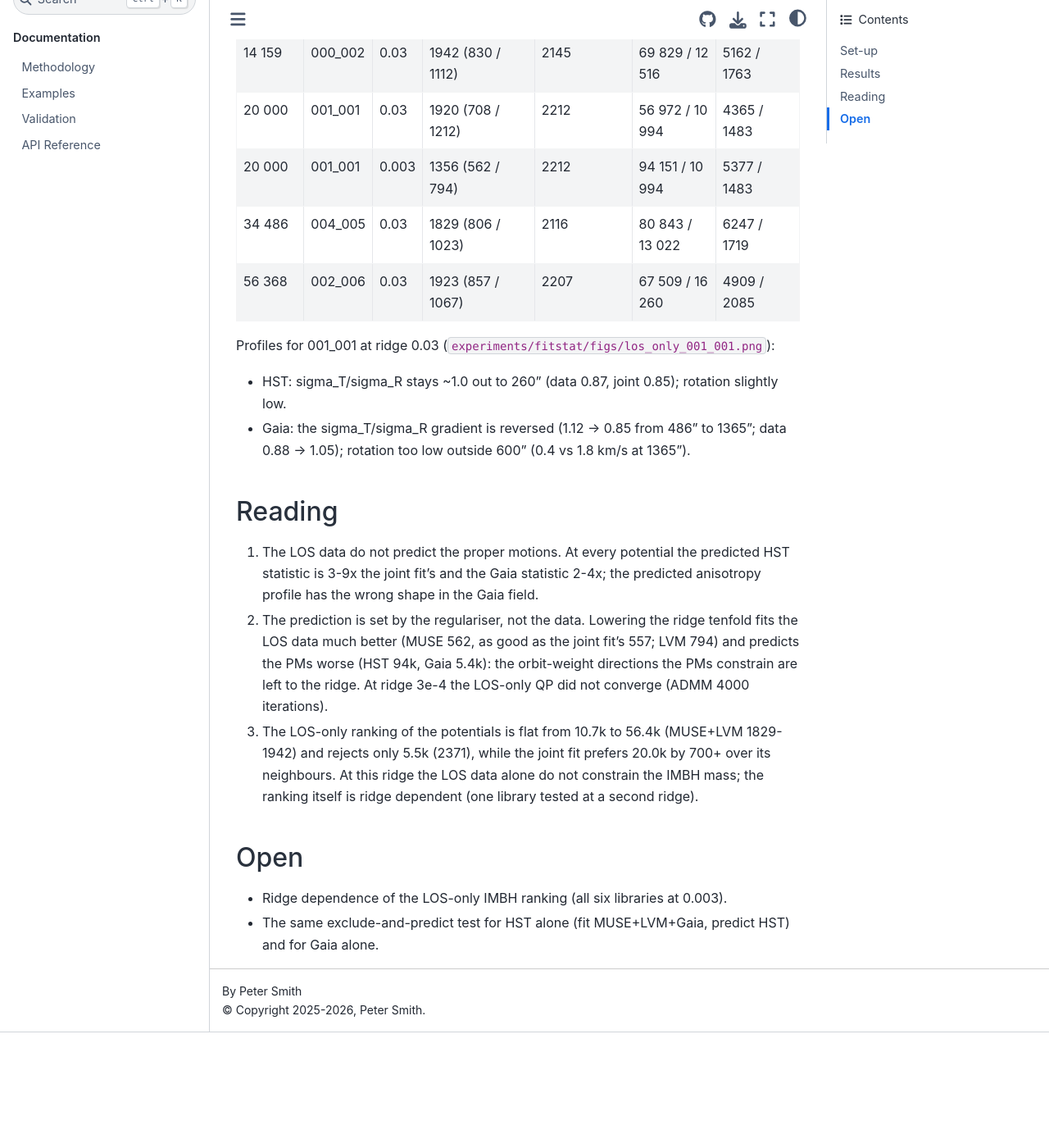
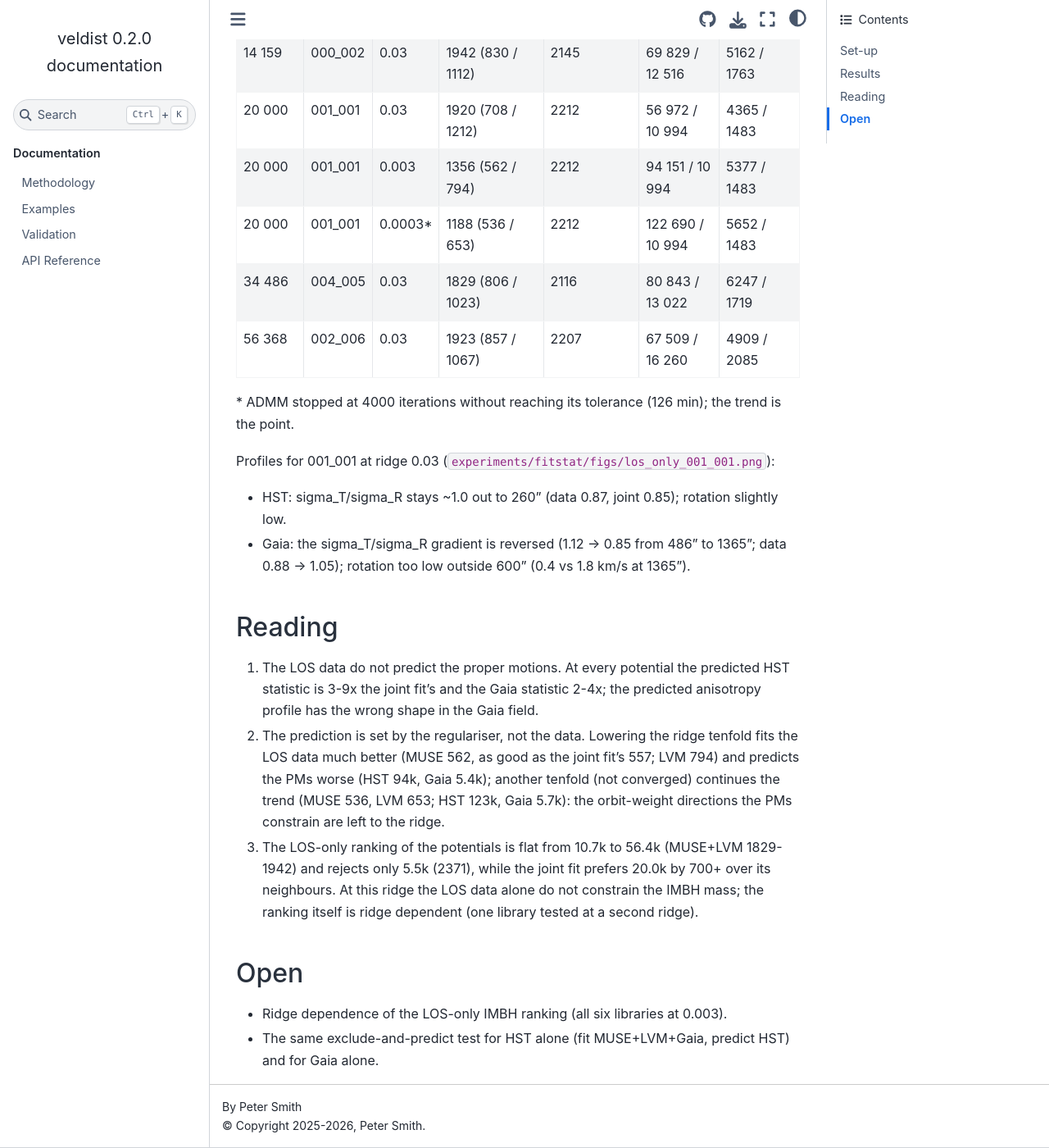
Before and after one commit to pjs902/veldist, a Sphinx documentation site: the page built from docs/los-only-prediction.md, in a window 1280 px wide and 1400 px high, scrolled down 1096 px. Shown: the whole window at 82% size. Built offline with Sphinx 7.4.7 and the Sphinx Book theme 1.1.4, drawn with Linux system fonts in a browser that asks for light colours; before the commit the page ends 2355 px from its top, so only the background shows below that.

Commit message:
LOS-only doc: ridge 3e-4 point

```diff
--- a/docs/los-only-prediction.md
+++ b/docs/los-only-prediction.md
@@ -26,8 +26,11 @@ Statistic per set (lower is better); "joint" = the production fit of the same li
 | 14 159 | 000_002 | 0.03 | 1942 (830 / 1112) | 2145 | 69 829 / 12 516 | 5162 / 1763 |
 | 20 000 | 001_001 | 0.03 | 1920 (708 / 1212) | 2212 | 56 972 / 10 994 | 4365 / 1483 |
 | 20 000 | 001_001 | 0.003 | 1356 (562 / 794) | 2212 | 94 151 / 10 994 | 5377 / 1483 |
+| 20 000 | 001_001 | 0.0003* | 1188 (536 / 653) | 2212 | 122 690 / 10 994 | 5652 / 1483 |
 | 34 486 | 004_005 | 0.03 | 1829 (806 / 1023) | 2116 | 80 843 / 13 022 | 6247 / 1719 |
 | 56 368 | 002_006 | 0.03 | 1923 (857 / 1067) | 2207 | 67 509 / 16 260 | 4909 / 2085 |
+
+\* ADMM stopped at 4000 iterations without reaching its tolerance (126 min); the trend is the point.
 
 Profiles for 001_001 at ridge 0.03 (`experiments/fitstat/figs/los_only_001_001.png`):
 
@@ -41,9 +44,9 @@ Profiles for 001_001 at ridge 0.03 (`experiments/fitstat/figs/los_only_001_001.p
    joint fit's and the Gaia statistic 2-4x; the predicted anisotropy profile has the wrong shape in the Gaia
    field.
 2. The prediction is set by the regulariser, not the data. Lowering the ridge tenfold fits the LOS data much
-   better (MUSE 562, as good as the joint fit's 557; LVM 794) and predicts the PMs worse (HST 94k, Gaia 5.4k):
-   the orbit-weight directions the PMs constrain are left to the ridge. At ridge 3e-4 the LOS-only QP did not
-   converge (ADMM 4000 iterations).
+   better (MUSE 562, as good as the joint fit's 557; LVM 794) and predicts the PMs worse (HST 94k, Gaia 5.4k);
+   another tenfold (not converged) continues the trend (MUSE 536, LVM 653; HST 123k, Gaia 5.7k): the orbit-weight
+   directions the PMs constrain are left to the ridge.
 3. The LOS-only ranking of the potentials is flat from 10.7k to 56.4k (MUSE+LVM 1829-1942) and rejects only 5.5k
    (2371), while the joint fit prefers 20.0k by 700+ over its neighbours. At this ridge the LOS data alone do not
    constrain the IMBH mass; the ranking itself is ridge dependent (one library tested at a second ridge).
```
